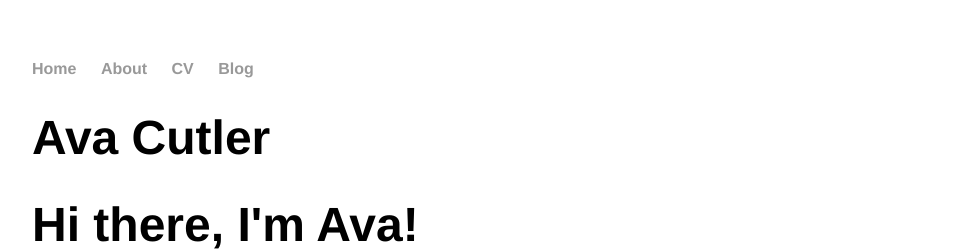
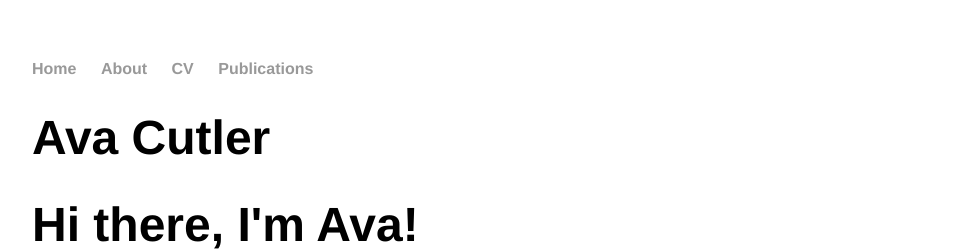
Before and after one commit to avacutler/----, a Jekyll site: the page built from index.html, in a window 1280 px wide. Shown: the top 252 px of the page, without its empty margins (160-1119 px from the left). Built offline with Jekyll 4.4.1, drawn with Linux system fonts in a browser that asks for light colours.

Commit message:
Update default.html

```diff
--- a/_layouts/default.html
+++ b/_layouts/default.html
@@ -11,7 +11,7 @@
 	        		<li><a href="/">Home</a></li>
 		        	<li><a href="/about">About</a></li>
 	        		<li><a href="/cv">CV</a></li>
-	        		<li><a href="/publications">Blog</a></li>
+	        		<li><a href="/publications">Publications</a></li>
 	    		</ul>
 			</nav>
 			<div class="container">
```
